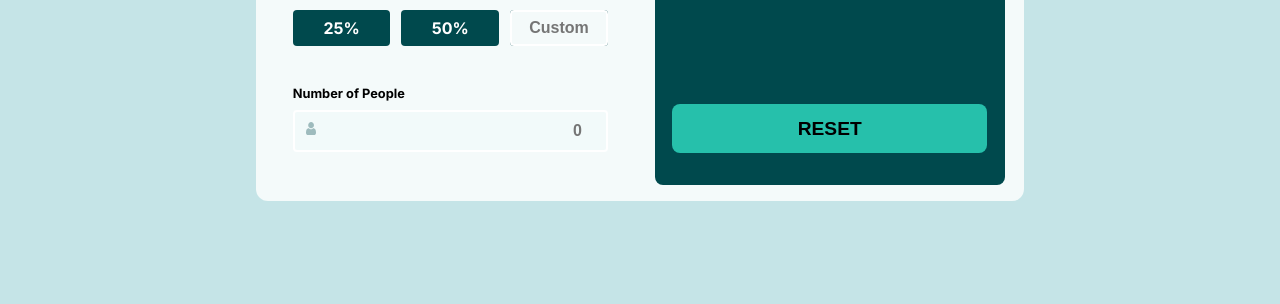
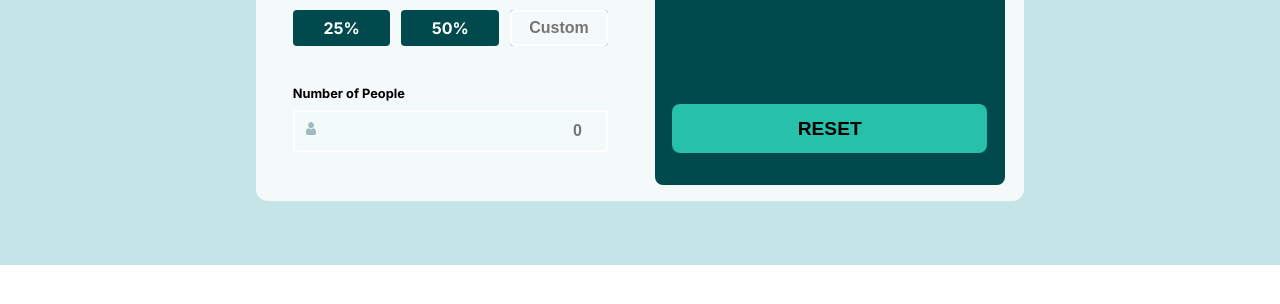
Before and after one commit to Das-Dipto/FM-Challenge-2, a plain HTML site: page index.html in a window 1280 px wide. Shown: the part 420-724 px from the top of the page. Drawn offline with Linux system fonts and the light colour scheme.

```diff
--- a/style.css
+++ b/style.css
@@ -10,7 +10,7 @@ body{
 
 .container{
     width: 100%;
-    height: 100vh;
+    padding-bottom: 4rem;
     background-color: hsl(185, 41%, 84%);
     display: flex;
     flex-flow:column nowrap ;
```
